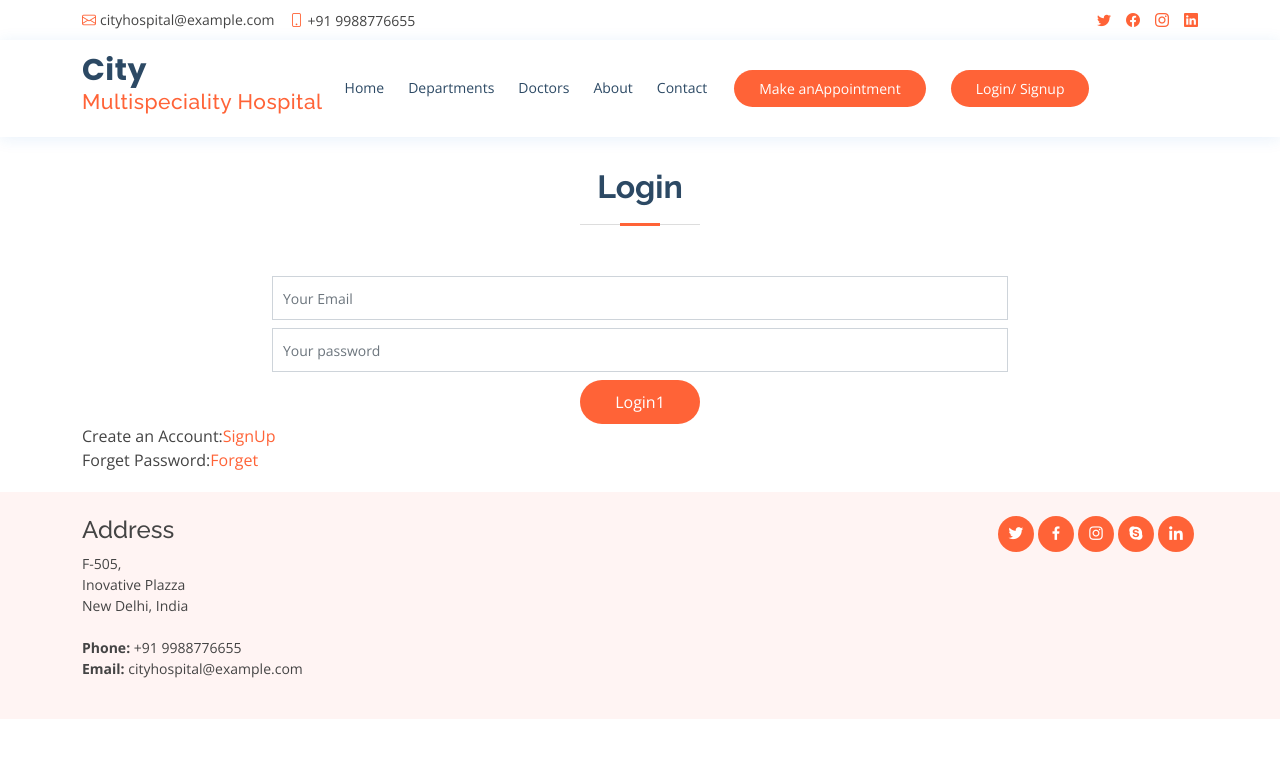
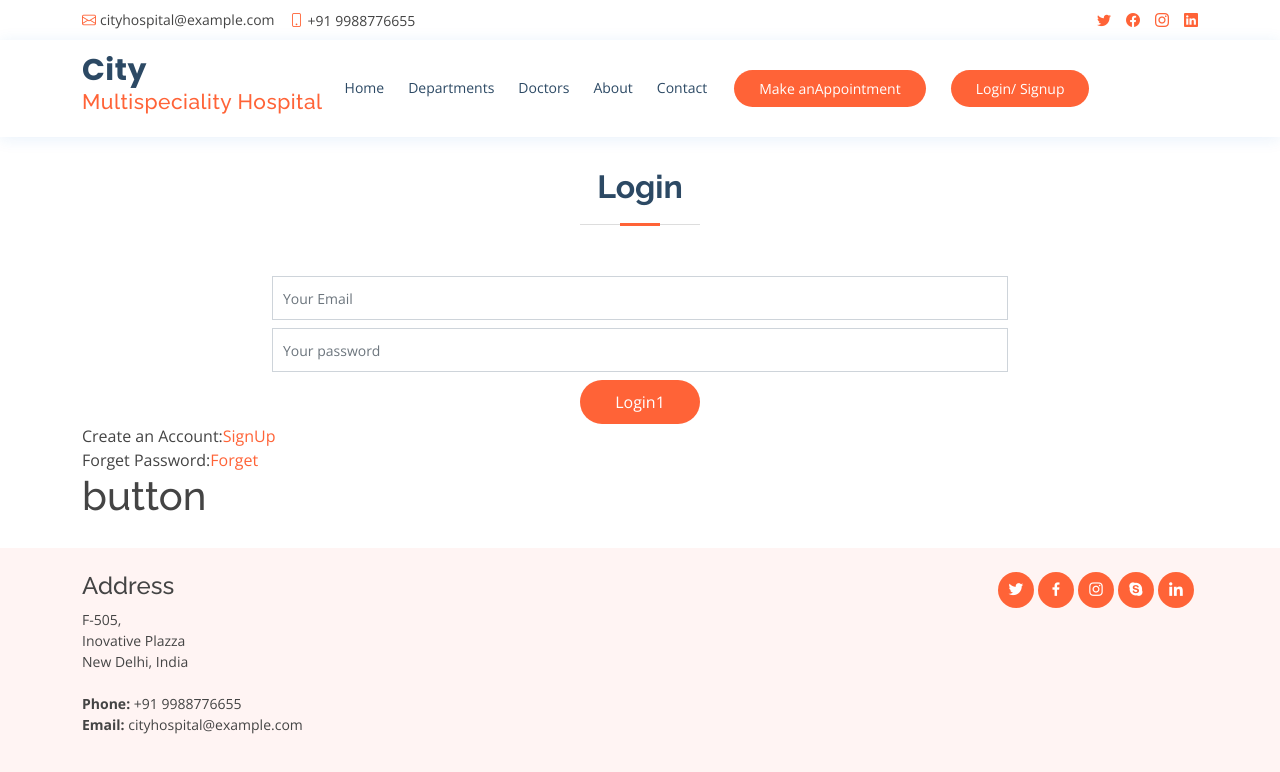
Before and after one commit to jaydip2210/cityhospital, a React (Create React App) app: page /Auth in a window 1280 px wide. Shown: the top 772 px of the page. Built offline with nearby package versions, Linux system fonts and the light colour scheme.

Commit message:
21_9_23_Button

```diff
--- a/src/container/Auth/Auth.js
+++ b/src/container/Auth/Auth.js
@@ -51,7 +51,7 @@ function Auth(props) {
                     {
                          type === 'login' ? <span>Forget Password:<a href='#' onClick={() => setType('forget')}>Forget</a></span> : null
                     }
-
+                    <h1>button</h1>
                 </div>
             </section>
         </main>
```
